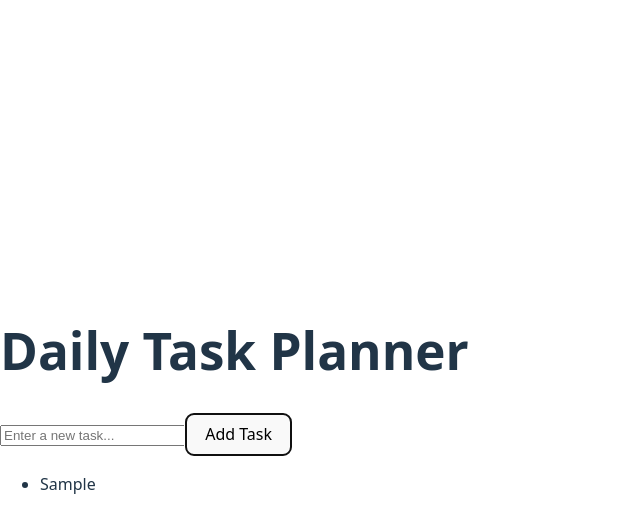
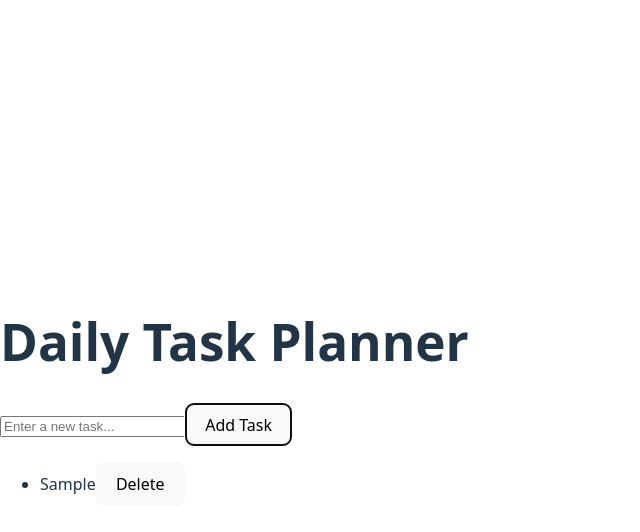
Before and after one commit to Bram-Alba/ALx_Project, a React (Vite) app: page / in a window 1280 px wide. Both pictures are taken after typing "Sample" into the empty fields and a click on the button "Add Task". Shown: the top 532 px of the page, without its empty margins (0-640 px from the left). Built offline with nearby package versions, Linux system fonts and the light colour scheme.

Commit message:
Add working add and delete task functionality

```diff
--- a/src/App.jsx
+++ b/src/App.jsx
@@ -8,6 +8,7 @@ function App() {
 
   function addTask(taskText) {
     const newTask = {
+      id: Date.now(),
       text: taskText,
       completed: false,
     };
@@ -15,11 +16,15 @@ function App() {
     setTasks([...tasks, newTask]);
   }
 
+  function deleteTask(id) {
+    setTasks(tasks.filter(task => task.id !== id));
+  }
+
   return (
     <div>
       <Header />
       <TaskForm addTask={addTask} />
-      <TaskList tasks={tasks} />
+      <TaskList tasks={tasks} deleteTask={deleteTask} />
     </div>
   );
 }
--- a/src/components/TaskForm.jsx
+++ b/src/components/TaskForm.jsx
@@ -21,7 +21,9 @@ function TaskForm({ addTask }) {
         onChange={(e) => setTaskText(e.target.value)}
       />
 
-      <button type="submit">Add Task</button>
+      <button type="submit">
+        Add Task
+      </button>
     </form>
   );
 }
--- a/src/components/TaskItem.jsx
+++ b/src/components/TaskItem.jsx
@@ -1,7 +1,10 @@
-function TaskItem({ task }) {
+function TaskItem({ task, deleteTask }) {
   return (
     <li>
       {task.text}
+      <button onClick={() => deleteTask(task.id)}>
+        Delete
+      </button>
     </li>
   );
 }
--- a/src/components/TaskList.jsx
+++ b/src/components/TaskList.jsx
@@ -1,10 +1,14 @@
 import TaskItem from "./TaskItem";
 
-function TaskList({ tasks }) {
+function TaskList({ tasks, deleteTask }) {
   return (
     <ul>
-      {tasks.map((task, index) => (
-        <TaskItem key={index} task={task} />
+      {tasks.map(task => (
+        <TaskItem
+          key={task.id}
+          task={task}
+          deleteTask={deleteTask}
+        />
       ))}
     </ul>
   );
```
